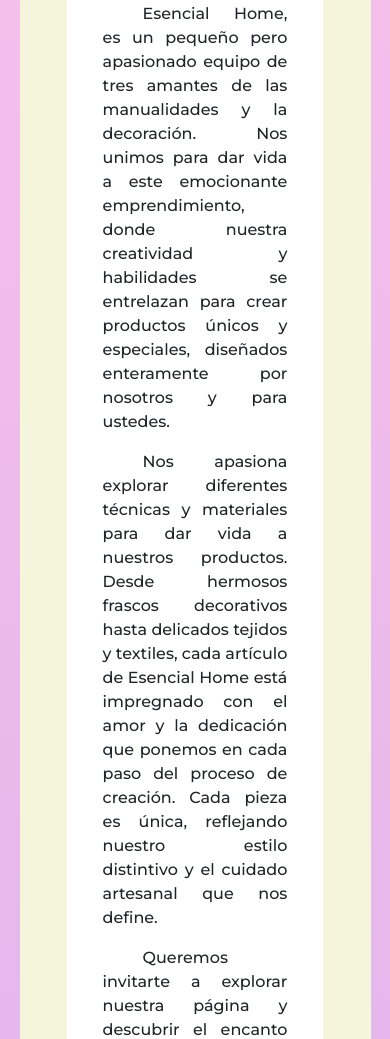
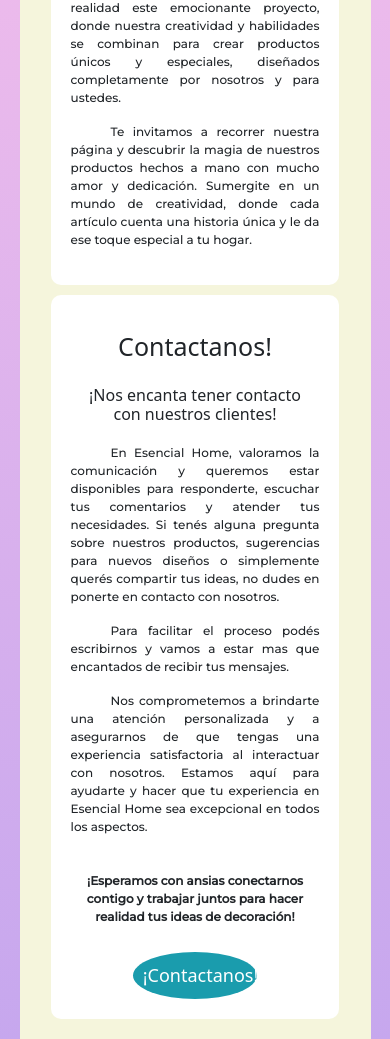
Before and after one commit to jbernigola/Esencial-Home-v2, a plain HTML site: page index.html in a window 390 px wide. Shown: the part 431-1470 px from the top of the page. Drawn offline with nearby package versions, Linux system fonts and the light colour scheme.

Commit message:
Casi todo listo!

```diff
--- a/SCSS/index.scss
+++ b/SCSS/index.scss
@@ -70,6 +70,7 @@
         cursor: pointer;
         padding: 10px;
         font-size: 18px;
+        border-radius: 75%;
     }
 
 }
@@ -127,17 +128,32 @@
 @media screen and (max-width: 800px) {
 
     .about-us{
+        &-div {
+            width: 90%;
+            position: relative;
+            left: 5%;
+            padding-inline: 20px;
+            background-color: white;
+            flex-direction: column;
+            border-radius: 10px;
+            margin-top: 5px;
+            margin-bottom: 5px;
         h3{
-            font-size: 35px;
+            font-size: 25px;
+        }
+        h4{
+            font-size: 16px;
         }
         p{
-            font-size: 16px;
+            padding-inline: 0;
+            font-size: 12px;
         }
     }
-
+    }
     .contactButton {
         button {
             width: 50%;
+            border-radius: 75%;
         }
     }
 
@@ -309,23 +325,26 @@
         display: flex;
         justify-content: center;
         align-items: center;
-        margin: 40px;
+        margin-top: 40px;
         flex-direction: column;
 
         &-div {
             display: flex;
-            width: 400px;
-            height: 200px;
-            margin-bottom: 60px;
+            width: 80%;
+            height: 150px;
+
 
 
             &:nth-child(even) {
                 box-shadow: 0px 0px 10px 2px darkgreen;
+                margin-bottom: 40px;
             }
 
 
             &:nth-child(odd) {
                 box-shadow: 0px 0px 10px 2px darkgoldenrod;
+                margin-bottom: 40px;
+
             }
 
             img {
--- a/index.html
+++ b/index.html
@@ -81,23 +81,18 @@
 
     <section class="about-us">
         <div class="about-us-div">
-            <h3>¿Quiénes Somos?</h3>
+            <h3>Nosotros</h3>
             <h4>¡Esencial Home!</h4>
             <p>
-                Esencial Home, es un pequeño pero apasionado equipo de tres amantes de las manualidades y la
-                decoración. Nos unimos para dar vida a este emocionante emprendimiento, donde nuestra creatividad y
-                habilidades se entrelazan para crear productos únicos y especiales, diseñados enteramente por nosotros y
+                En Esencial Home, somos un equipo pequeño pero apasionado de tres fanáticos de las manualidades y la
+                decoración. Nos unimos para hacer realidad este emocionante proyecto, donde nuestra creatividad y
+                habilidades se combinan para crear productos únicos y especiales, diseñados completamente por nosotros y
                 para ustedes.
             </p>
             <p>
-                Nos apasiona explorar diferentes técnicas y materiales para dar vida a nuestros productos. Desde
-                hermosos frascos decorativos hasta delicados tejidos y textiles, cada artículo de Esencial Home está
-                impregnado con el amor y la dedicación que ponemos en cada paso del proceso de creación. Cada pieza es
-                única, reflejando nuestro estilo distintivo y el cuidado artesanal que nos define.</p>
-            <p>
-                Queremos invitarte a explorar nuestra página y descubrir el encanto de nuestros
-                productos hechos a mano con amor y dedicación. Te invitamos a sumergirte en un mundo de creatividad,
-                donde cada artículo cuenta una historia única y agrega ese toque especial a tu hogar.
+                Te invitamos a recorrer nuestra página y descubrir la magia de nuestros productos hechos a mano con
+                mucho amor y dedicación. Sumergite en un mundo de creatividad, donde cada artículo cuenta una historia
+                única y le da ese toque especial a tu hogar.
             </p>
         </div>
         <div class="about-us-div">
@@ -106,24 +101,19 @@
                 ¡Nos encanta tener contacto con nuestros clientes!
             </h4>
             <p>
-                En Esencial Home, valoramos la comunicación y queremos estar disponibles para responder a tus consultas,
-                escuchar tus comentarios y atender tus necesidades. Si tienes alguna pregunta sobre nuestros productos,
-                sugerencias para nuevos diseños o simplemente quieres compartir tus ideas, no dudes en ponerte en
-                contacto
-                con nosotros.
+                En Esencial Home, valoramos la comunicación y queremos estar disponibles para responderte, escuchar tus
+                comentarios y atender tus necesidades. Si tenés alguna pregunta sobre nuestros productos, sugerencias
+                para nuevos diseños o simplemente querés compartir tus ideas, no dudes en ponerte en contacto con
+                nosotros.
             </p>
             <p>
-                Para facilitar el proceso, hemos creado varias formas de comunicación. Puedes completar nuestro
-                formulario
-                de contacto en nuestro sitio web y nos aseguraremos de responderte lo antes posible. También puedes
-                enviarnos un correo electrónico a [correo electrónico de contacto] y estaremos encantados de recibir tus
-                mensajes.
+                Para facilitar el proceso podés escribirnos y
+                vamos a estar mas que encantados de recibir tus mensajes.
             </p>
             <p>
                 Nos comprometemos a brindarte una atención personalizada y a asegurarnos de que tengas una experiencia
                 satisfactoria al interactuar con nosotros. Estamos aquí para ayudarte y hacer que tu experiencia en
-                Esencial
-                Home sea excepcional en todos los aspectos.
+                Esencial Home sea excepcional en todos los aspectos.
             </p>
             <p style="text-align: center; font-weight: bold; text-indent: 0; margin-top: 20px;">
                 ¡Esperamos con ansias conectarnos contigo y trabajar juntos para hacer realidad tus ideas de decoración!
```
Also changed, not shown: SCSS/index.css, 1 other file.
